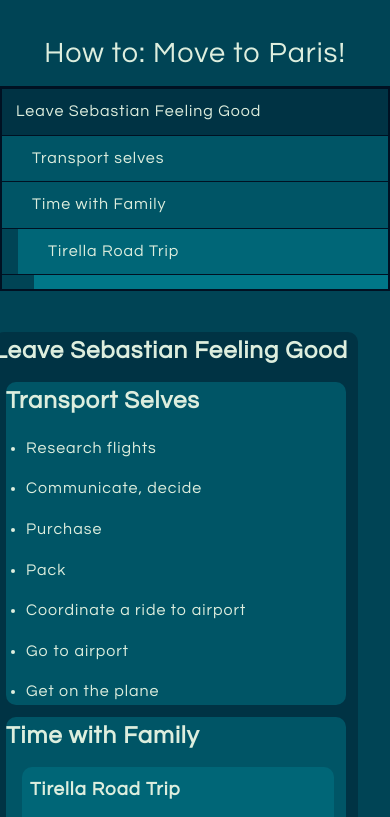
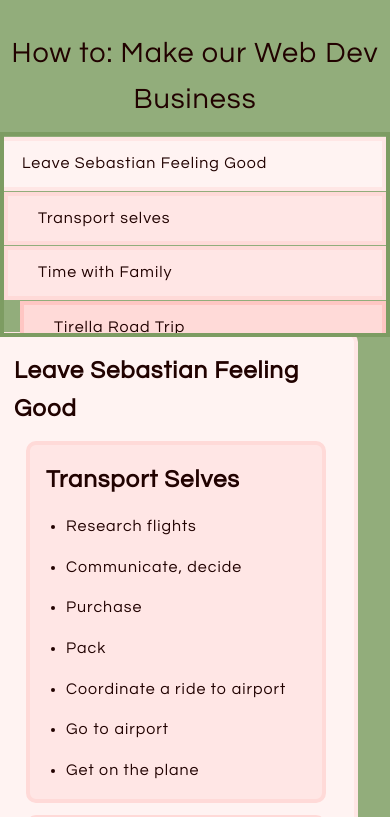
Before and after one commit to bibabyte/tech-doc-page-master, a plain HTML site: page index.html in a window 390 px wide. Shown: the top 817 px of the page. Drawn offline with Linux system fonts and the light colour scheme.

Commit message:
Initial save - layout basically together - content not included

```diff
--- a/index.html
+++ b/index.html
@@ -8,7 +8,7 @@
 
 <body>
 	<nav id="navbar">
-		<header>How to: Move to Paris!</header>
+		<header>How to: Make our Web Dev Business</header>
 		<ul>
 			<li>
 				<a class="nav-link lvl_1" href="#Leave">Leave Sebastian Feeling Good</a>
--- a/style.css
+++ b/style.css
@@ -4,12 +4,30 @@
 	padding: 0;
 }
 
+:root {
+	--color_1: #FFF3F2;
+	--augment_1: #FFE6E5;
+	--color_2: #FFE6E5;
+	--augment_2: #FFDAD8;
+	--color_3: #FFDAD8;
+	--augment_3: #FFC6C3;
+	--color_4: #FFD3D1;
+	--augment_4: #FFBCB8;
+	--color_5: #FFC6C3;
+	--augment_5: #FFB4B0;
+
+	--text_1: #210200;
+
+	--contrast_1: #92AD7B;
+	--contrast_2: #7D9C62;
+	--contrast_3: #495B39;
+}
 
 html,
 body {
   min-width: 290px;
-  color: #ddeede; /*#3c3c3c*/
-  background-color: #004455;
+  color: var(--text_1); /*#3c3c3c*/
+  background-color: var(--contrast_1);
   font-family: Century Gothic, CenturyGothic, AppleGothic, sans-serif;
 	letter-spacing: 1px;
   line-height: 1.6;
@@ -23,21 +41,25 @@ body {
   width: 300px;
   height: 100%;
   border-right: solid;
-  border-color: #001122;
+  border-color: var(--contrast_1);
+	margin: .5em;
 }
 
 .box {
 		margin: .75em;
+		padding: 1em;
 }
 
 a.lvl_1 {
 		padding: 0;
 		border-radius: 0;
+		border-color: none;
 }
 
 .lvl_1 {
-	background-color:#003344;
+	background-color: var(--color_1);
 	padding: 1em, .5em, .5em, 1em;
+	border: .25em solid var(--augment_1);
 	border-radius: 10px;
 	margin: 5em, 0, .5em, -1em;
 	margin-left: -1em;
@@ -49,10 +71,11 @@ a.lvl_2 {
 }
 
 .lvl_2 {
-	background-color: #005566;
+	background-color: var(--color_2);
 	padding: 1em, .5em, .5em, 1em;
 	border-radius: 10px;
 	margin: .5em, 0, .5em, 0;
+	border: .25em solid var(--augment_2);
 }
 
 a.lvl_3 {
@@ -61,11 +84,12 @@ a.lvl_3 {
 }
 
 .lvl_3{
-	background-color: #006677;
+	background-color: var(--color_3);
 	margin-left: 1em;
 	padding: .5em;
 	border-radius: 10px;
 	margin: .5em, 0, .5em, 0;
+	border: .25em solid var(--augment_3);
 }
 
 a.lvl_4 {
@@ -74,11 +98,12 @@ a.lvl_4 {
 }
 
 .lvl_4 {
-	background-color: #007788;
+	background-color: var(--color_4);
 	margin-left: 2em;
 	padding: .5em;
 	border-radius: 10px;
 	margin: .5em, 0, .5em, 2em;
+	border: .25em solid var(--augment_4);
 }
 
 a.lvl_5 {
@@ -87,15 +112,15 @@ a.lvl_5 {
 }
 
 .lvl_5 {
-	background-color: #008899;
+	background-color: var(--color_5);
 	margin-left: 3em;
 	padding: .5em;
 	border-radius: 10px;
 	margin: .5em, 0, .5em, 0;
+	border: .25em solid var(--augment_5);
 }
 
 header {
-  color: #ddeede;
   margin: 30px auto 10px auto;
   text-align: center;
   font-size: 1.8em;
@@ -107,6 +132,10 @@ header {
   margin-top: 20px;
 }
 
+a {
+	color: var(--text_1)
+}
+
 #navbar ul {
   height: 100%;
   padding: 0;
@@ -115,9 +144,8 @@ header {
 }
 
 #navbar li {
-  color: #ddeede; /*#3c3c3c;*/
   border-top: 1px solid;
-	border-color: #001122;
+	border-color: var(--contrast_1);
   list-style: none;
   position: relative;
   width: 100%;
@@ -126,7 +154,6 @@ header {
 #navbar a {
   display: block;
   padding: 10px 30px;
-  color: #ddeede;
   text-decoration: none;
   cursor: pointer;
 }
@@ -139,26 +166,24 @@ header {
 }
 
 section article {
-  color: #ddeede;
   margin: 15px;
   font-size: 0.96em;
 }
 
-section article a:link {
+a:link {
 	text-decoration: none;
-	color: hsl(244, 44%, 30%);
 }
 
-section article a:active {
+a:active {
 	color: #tomato;
 }
 
-section article a:visited {
+a:visited {
 	color: hsl(240, 50%, 40%);
 }
 
-section article a:hover {
-	color: pink;
+a:hover {
+	color: var(--contrast_3);
 }
 
 section li {
@@ -170,7 +195,7 @@ code {
   text-align: left;
   position: relative;
   line-height: 2;
-  background-color: #003344;
+  background-color: var(--contrast_1);
   padding: 15px;
   margin: 10px;
   border-radius: 10px;
@@ -180,14 +205,14 @@ code {
 @media only screen and (max-width: 815px) {
   /* For mobile phones: */
   #navbar ul {
-    border: 2px solid;
-		border-color: #001122;
+    border: .25em solid;
+		border-color: var(--contrast_2);
     height: 205px;
 		margin-bottom: -50px;
   }
 
   #navbar {
-  background-color: #004455;
+  	background-color: var(--contrast_1);
     position: absolute;
     top: 0;
     padding: 0;
```
Also changed, not shown: 1 other file.
